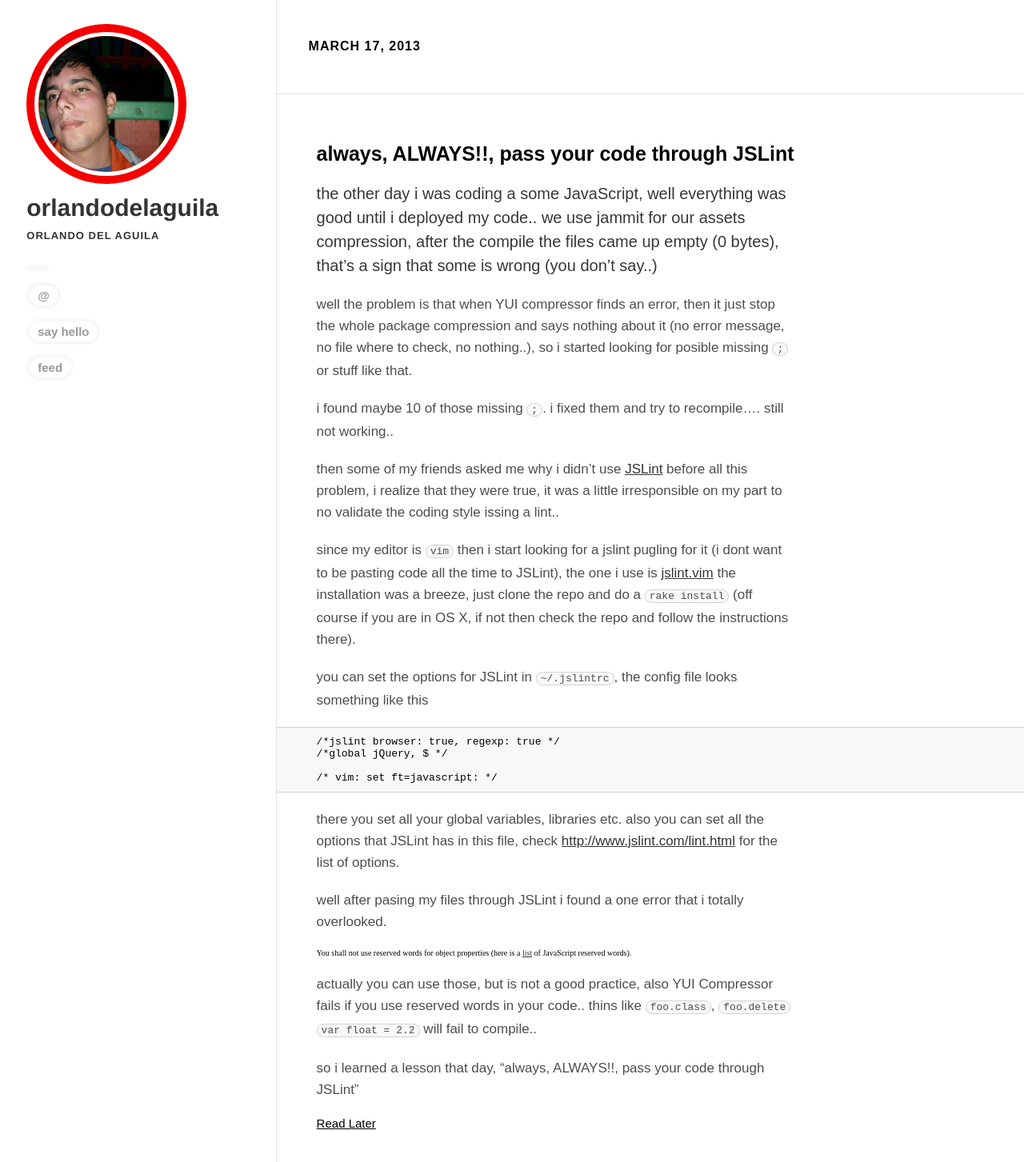
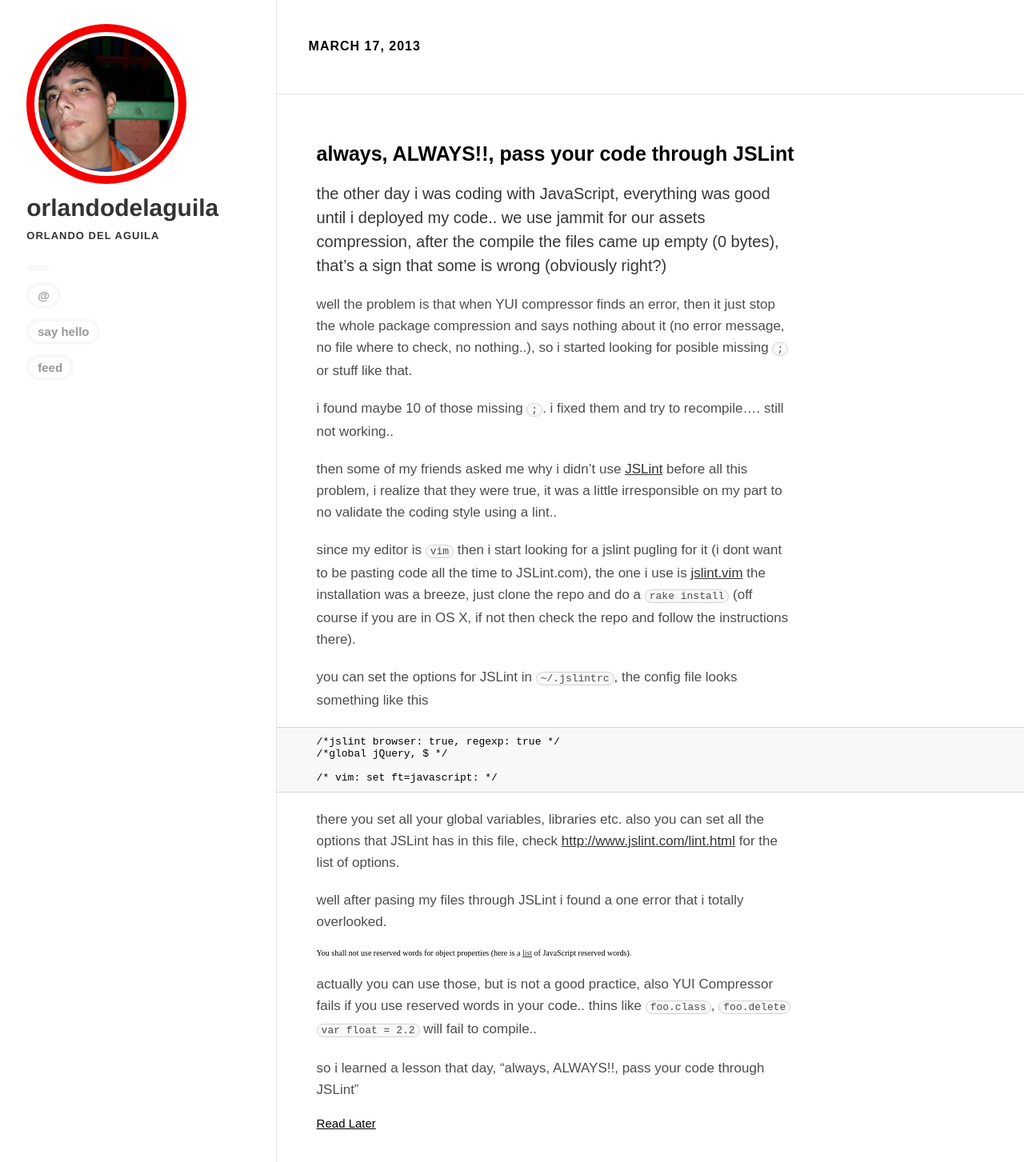
Before and after one commit to orlando/orlando.github.com, a Jekyll site: the page built from _posts/2013-03-17-always-always-pass-your-code-through-jslint.markdown, in a window 1280 px wide. Shown: the whole page at 80% size. Built offline with Jekyll 4.4.1, drawn with Linux system fonts in a browser that asks for light colours; Markdown is read by kramdown in place of the engine named in the settings.

Commit message:
Update 2013-03-17-always-always-pass-your-code-through-jslint.markdown

```diff
--- a/_posts/2013-03-17-always-always-pass-your-code-through-jslint.markdown
+++ b/_posts/2013-03-17-always-always-pass-your-code-through-jslint.markdown
@@ -6,15 +6,15 @@ category: code
 customid: orlando-tBhRr5WaPaYPvuB
 ---
 
-the other day i was coding a some JavaScript, well everything was good until i deployed my code.. we use jammit for our assets compression, after the compile the files came up empty (0 bytes), that's a sign that some is wrong (you don't say..)
+the other day i was coding with JavaScript, everything was good until i deployed my code.. we use jammit for our assets compression, after the compile the files came up empty (0 bytes), that's a sign that some is wrong (obviously right?)
 
 well the problem is that when YUI compressor finds an error, then it just stop the whole package compression and says nothing about it (no error message, no file where to check, no nothing..), so i started looking for posible missing `;` or stuff like that.
 
 i found maybe 10 of those missing `;`. i fixed them and try to recompile…. still not working..
 
-then some of my friends asked me why i didn't use [JSLint](jslint.com) before all this problem, i realize that they were true, it was a little irresponsible on my part to no validate the coding style issing a lint..
+then some of my friends asked me why i didn't use [JSLint](jslint.com) before all this problem, i realize that they were true, it was a little irresponsible on my part to no validate the coding style using a lint..
 
-since my editor is `vim` then i start looking for a jslint pugling for it (i dont want to be pasting code all the time to JSLint), the one i use is [jslint.vim](https://github.com/hallettj/jslint.vim) the installation was a breeze, just clone the repo and do a `rake install` (off course if you are in OS X, if not then check the repo and follow the instructions there).
+since my editor is `vim` then i start looking for a jslint pugling for it (i dont want to be pasting code all the time to JSLint.com), the one i use is [jslint.vim](https://github.com/hallettj/jslint.vim) the installation was a breeze, just clone the repo and do a `rake install` (off course if you are in OS X, if not then check the repo and follow the instructions there).
 
 you can set the options for JSLint in `~/.jslintrc`, the config file looks something like this
 
```
